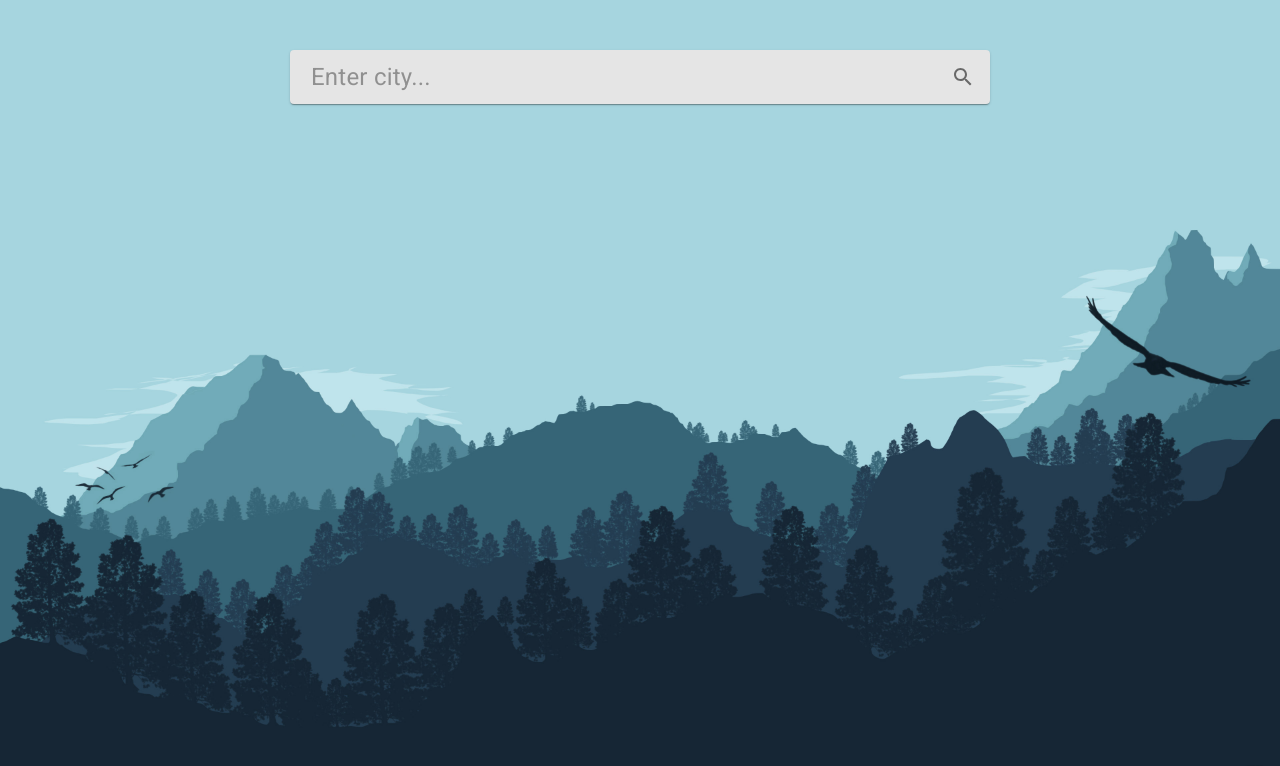
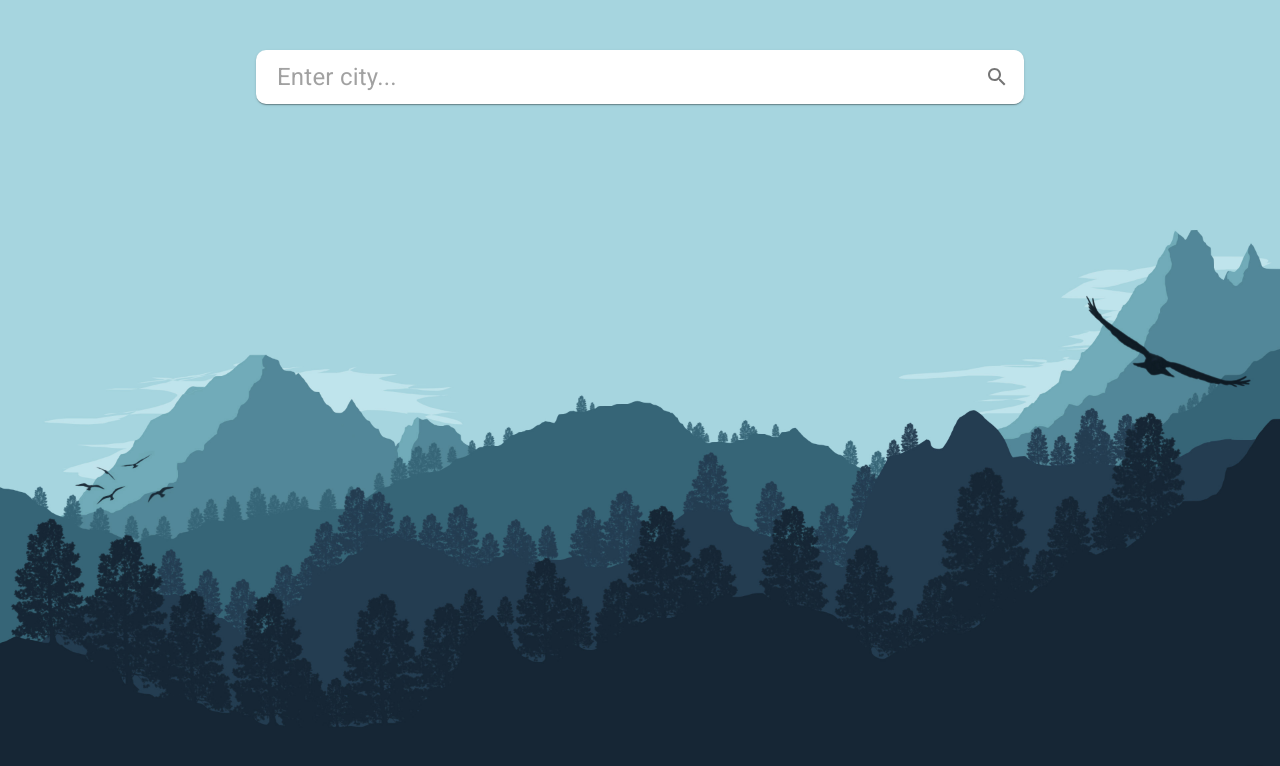
Before and after one commit to valkoshkin/react-weather-app, a React (Create React App) app: page / in a window 1280 px wide. Shown: the top 766 px of the page. Built offline with nearby package versions, Linux system fonts and the light colour scheme.

Commit message:
Добавлен обработчик ввода в строку поиска

```diff
--- a/src/App.js
+++ b/src/App.js
@@ -1,17 +1,12 @@
 import React from "react";
 import { CityInput } from "./components/CityInput";
-import makeStyles from "@material-ui/core/styles/makeStyles";
-
-const useStyles = makeStyles((theme) => ({
-  input: {
-    margin: "50px",
-  },
-}));
 
 function App() {
-  const styles = useStyles();
-
-  return <CityInput className={styles.input} />;
+  return (
+    <div className="wrapper">
+      <CityInput />
+    </div>
+  );
 }
 
 export default App;
--- a/src/components/CityInput.js
+++ b/src/components/CityInput.js
@@ -1,4 +1,4 @@
-import React from "react";
+import React, { useState } from "react";
 import Paper from "@material-ui/core/Paper";
 import InputBase from "@material-ui/core/InputBase";
 import makeStyles from "@material-ui/core/styles/makeStyles";
@@ -8,11 +8,17 @@ import SearchIcon from "@material-ui/icons/Search";
 const useStyles = makeStyles((theme) => ({
   root: {
     padding: "5px",
-    margin: "50px auto",
+    marginTop: "50px",
     display: "flex",
     alignItems: "center",
-    width: 700,
-    backgroundColor: "#e5e5e5",
+    backgroundColor: "#ffffff",
+    borderRadius: "10px",
+    minWidth: "300px",
+    width: "60%",
+    "&:hover": {
+      boxShadow: "0 1px 6px 2px rgba(0, 0, 0, 0.25)",
+      transition: "box-shadow 100ms cubic-bezier(0.4, 0, 0.2, 1) 0ms",
+    },
   },
   input: {
     marginLeft: theme.spacing(2),
@@ -27,11 +33,38 @@ const useStyles = makeStyles((theme) => ({
 
 export const CityInput = () => {
   const styles = useStyles();
+  const [city, setCity] = useState();
+
+  const handleKeyPress = (event) => {
+    if (event.key === "Enter") {
+      onSubmit();
+    }
+  };
+
+  const handleChange = (event) => {
+    setCity(event.target.value);
+  };
+
+  const onSubmit = () => {
+    console.log(city);
+  };
 
   return (
     <Paper className={styles.root}>
-      <InputBase className={styles.input} placeholder="Enter city..." />
-      <IconButton className={styles.iconButton}>
+      <InputBase
+        className={styles.input}
+        placeholder="Enter city..."
+        onChange={(event) => {
+          handleChange(event);
+        }}
+        onKeyPress={(event) => handleKeyPress(event)}
+      />
+      <IconButton
+        className={styles.iconButton}
+        onClick={() => {
+          onSubmit();
+        }}
+      >
         <SearchIcon />
       </IconButton>
     </Paper>
```
